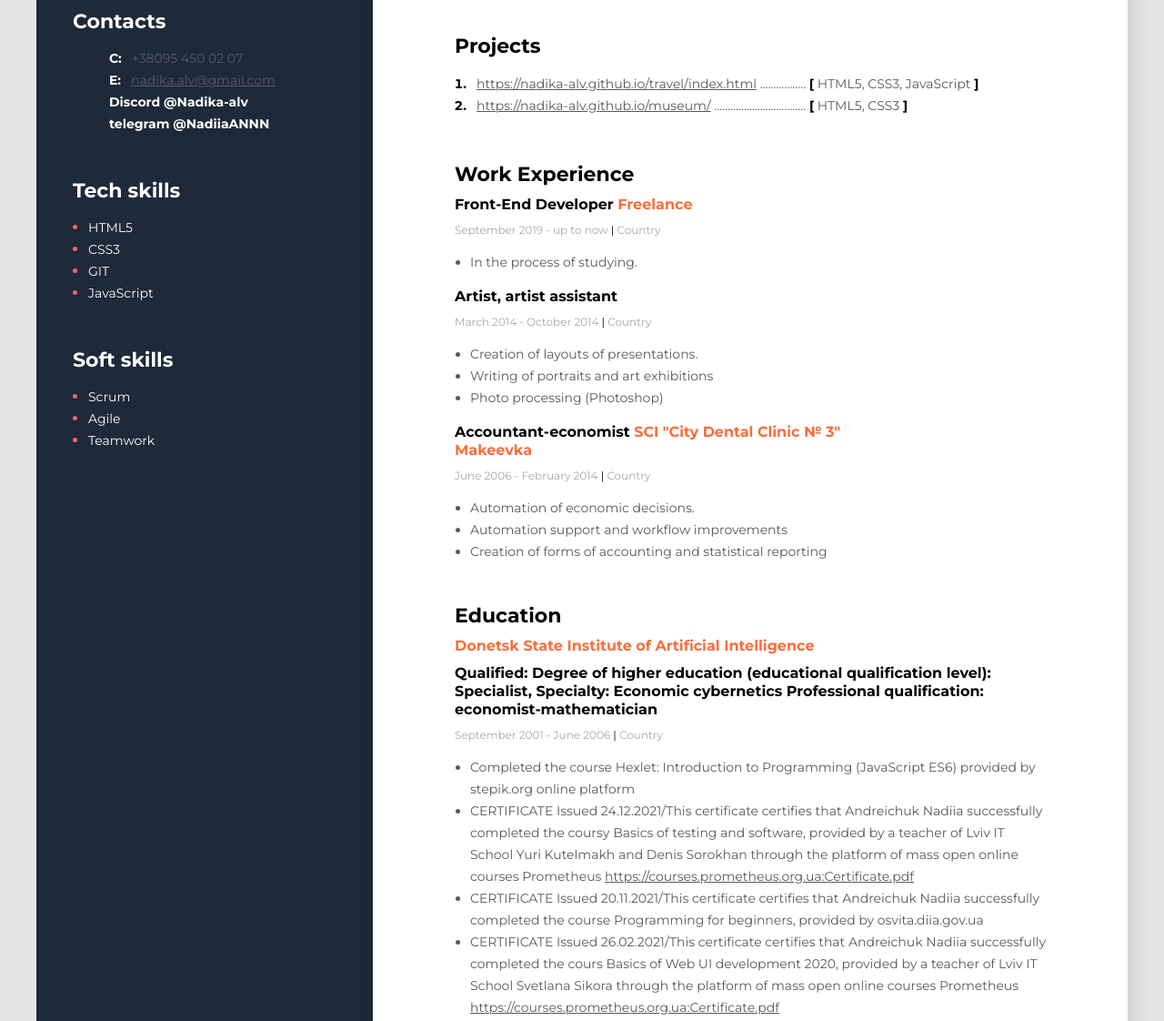
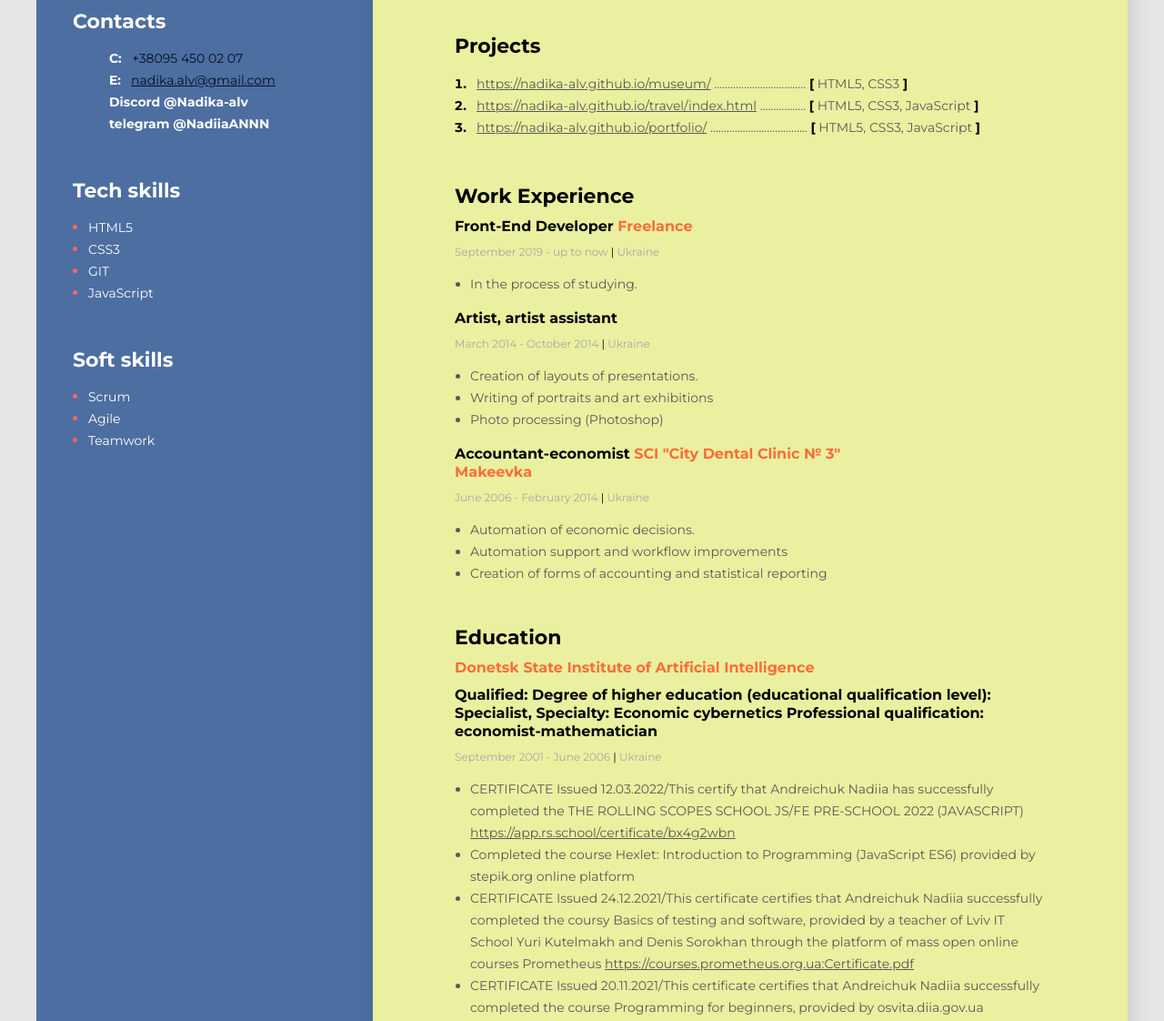
Before and after one commit to Nadika-alv/rsschool-cv, a plain HTML site: page index.html in a window 1280 px wide. Shown: the part 377-1499 px from the top of the page at 91% size. Drawn offline with Linux system fonts and the light colour scheme.

Commit message:
docs: change view

```diff
--- a/index.html
+++ b/index.html
@@ -34,13 +34,7 @@
                     <section>
                     <h3 class="maine-conect-title"> Projects</h3>
                     <ol class="my-projects-list">
-                        <Li class="my-projects-item">
-                            <span class="my-projects-text">
-                                    <a href="https://nadika-alv.github.io/travel/index.html" class="my-projects-link" >https://nadika-alv.github.io/travel/index.html</a>
-                                    .................
-                                    <span class="my-projects-bracket">[</span> HTML5, CSS3, JavaScript <span class="my-projects-bracket">]</span>
-                            </span>
-                        </li>
+
                         <li class="my-projects-item">
                             <span class="my-projects-text">
                                 <a href="https://nadika-alv.github.io/museum/" class="my-projects-link"> https://nadika-alv.github.io/museum/</a>
@@ -48,13 +42,22 @@
                                 <span class="my-projects-bracket">[</span> HTML5, CSS3 <span class="my-projects-bracket">]</span>
                             </span>
                         </li>
-                        <!-- <li class="my-projects-item">
+
+                        <Li class="my-projects-item">
                             <span class="my-projects-text">
-                                <a href="https://kidslike.goit.education/" class="my-projects-link">https://kidslike.goit.education</a>
-                                ..........................................
-                                <span class="my-projects-bracket">[</span> React.js, Node.js <span class="my-projects-bracket">]</span>
+                                <a href="https://nadika-alv.github.io/travel/index.html"
+                                    class="my-projects-link">https://nadika-alv.github.io/travel/index.html</a>
+                                .................
+                                <span class="my-projects-bracket">[</span> HTML5, CSS3, JavaScript <span class="my-projects-bracket">]</span>
                             </span>
-                        </li> -->
+                        </li>
+                        <li class="my-projects-item">
+                            <span class="my-projects-text">
+                                <a href="https://nadika-alv.github.io/portfolio/" class="my-projects-link">https://nadika-alv.github.io/portfolio/</a>
+                                ....................................
+                                <span class="my-projects-bracket">[</span> HTML5, CSS3, JavaScript <span class="my-projects-bracket">]</span>
+                            </span>
+                        </li>
                     </ol>
                     </section>
                 </div>
@@ -65,7 +68,7 @@
                     <!-- Company 1-->
                     <div class="company-block">
                         <h4 class="my-work-experions-position"> Front-End Developer <span class="name-company"> Freelance </span> </h4>
-                        <p class ="my-work-experions-time"> September 2019 - up to now <span class="devider"> | </span> Country </p>
+                        <p class ="my-work-experions-time"> September 2019 - up to now <span class="devider"> | </span> Ukraine </p>
                         <ul class="my-work-experions-duties">
                             <li class="my-work-experions-duty">In the process of studying.</li>
                         </ul>
@@ -73,7 +76,7 @@
                     <!-- Company 2-->
                     <div class="company-block">
                         <h4 class="my-work-experions-position">Artist, artist assistant <span class="name-company">  </span> </h4>
-                        <p class ="my-work-experions-time">March 2014 - October 2014 <span class="devider"> | </span> Country</p>
+                        <p class ="my-work-experions-time">March 2014 - October 2014 <span class="devider"> | </span> Ukraine</p>
                         <ul class="my-work-experions-duties">
                             <li class="my-work-experions-duty">Creation of layouts of presentations.</li>
                             <li class="my-work-experions-duty">Writing of portraits and art exhibitions</li>
@@ -83,7 +86,7 @@
                     <!-- Company 3-->
                     <div class="company-block">
                         <h4 class="my-work-experions-position"> Accountant-economist <span class="name-company"> SCI "City Dental Clinic № 3" Makeevka </span> </h4>
-                        <p class ="my-work-experions-time"> June 2006 - February 2014 <span class="devider"> | </span> Country </p>
+                        <p class ="my-work-experions-time"> June 2006 - February 2014 <span class="devider"> | </span> Ukraine </p>
                         <ul class="my-work-experions-duties">
                             <li class="my-work-experions-duty">Automation of economic decisions.</li>
                             <li class="my-work-experions-duty">Automation support and workflow improvements</li>
@@ -99,9 +102,16 @@
                     <h4 class="my-work-experions-position" > <span class="name-company">Donetsk State Institute of Artificial Intelligence </span> </h4>
                     <h4  class="my-work-experions-position"> Qualified: Degree of higher education (educational qualification level): Specialist,
                     Specialty: Economic cybernetics Professional qualification: economist-mathematician </h4>
-                    <p class ="my-work-experions-time"> September 2001 - June 2006 <span class="devider"> | </span> Country</p>
+                    <p class ="my-work-experions-time"> September 2001 - June 2006 <span class="devider"> | </span> Ukraine</p>
 
                         <ul class="my-work-experions-duties">
+
+                            <li class="my-work-experions-duty">CERTIFICATE Issued 12.03.2022/This certify that
+                                Andreichuk Nadiia has successfully completed the THE ROLLING SCOPES SCHOOL JS/FE PRE-SCHOOL 2022 (JAVASCRIPT)
+                                <a class="my-projects-link"
+                                    href="https://app.rs.school/certificate/bx4g2wbn">https://app.rs.school/certificate/bx4g2wbn</a>
+                            </li>
+
                             <li class="my-work-experions-duty">Completed the course Hexlet: Introduction to Programming (JavaScript ES6)
                                 provided by stepik.org online platform
 
@@ -147,7 +157,7 @@
                 <div class="english-level" id="english">
                     <section>
                         <h3 class="maine-conect-title">English level</h3>
-                        <p> A2 (in the process of studying, I am reading, writing and little speak English) </p>
+                        <p> A2 (in the process of studying, I am reading, writing and a little bit speak English) </p>
                     </section>
                 </div>
             </main>
@@ -209,10 +219,15 @@
     <footer>
         <ul class="non">
             <li class="footer_link"><a href="https://github.com/nadika-alv"
-                    class="my-projects-link">https://github.com/nadika-alv</a> - github - 2022 </li>
+                    class="my-projects-link">nadika-alv - github - 2022</a>  </li>
+
+            <li class="footer_link"><a href="https://www.codewars.com/users/nadika-alv"
+                class="my-projects-link">nadika-alv - codewars </a>
+            </li>
+
             <li class="footer_link"><a href="https://rs.school/js/" class="my-projects-link"><img class="img"
                         src="https://rs.school/images/rs_school_js.svg" alt="logotip"
-                        width="95"> ....... https://rs.school/js/  </a>  ---The Rolling Scopes </li>
+                        width="95"></a></li>
         </ul>
         <nav class="non">
             <ul class="header-menu-list">
--- a/style.css
+++ b/style.css
@@ -28,7 +28,7 @@ body {
 .mane-content-cection {
   padding: 100px 90px; /*сдвиг всего текста на белом фоне на 100 верхний и нижний
   отступ и на 90 левый-правый */
-  background-color: #fff;
+  background-color: rgb(234, 240, 159);
   box-shadow: 6px 6px 20px rgba(0, 0, 0, 0.1);
   width: 1200px; /*ширина верхнего листа на подложке*/
 }
@@ -65,7 +65,7 @@ body {
   font-weight: bold; /*--Жирный шрифт --*/
   font-size: 45px; /*-- разжмер шрифта --*/
   line-height: 55px; /*-- толщина линии --*/
-  color: #000;
+  color: #041124;
   margin-bottom: 25px;
 }
 
@@ -174,7 +174,7 @@ body {
 
 /*Sidebar section */
 .sidebar-section {
-  background-color: #1e2939;
+  background-color: #4c6ea1;
   width: 370px;
   padding: 40px 0; /*-- Отступ вниз на синем фоне в сайдбаре (над фото)--*/
 }
@@ -202,14 +202,14 @@ body {
 }
 
 .contacts-section-link {
-  color: #565e6a;
+  color: #041124;
   font-size: 14px;
   font-weight: normal;
   line-height: 24px;
   font-style: normal;
 }
 .contacts-section-tel {
-  color: #565e6a;
+  color: #041124;
   font-size: 14px;
   font-weight: normal;
   line-height: 24px;
```
